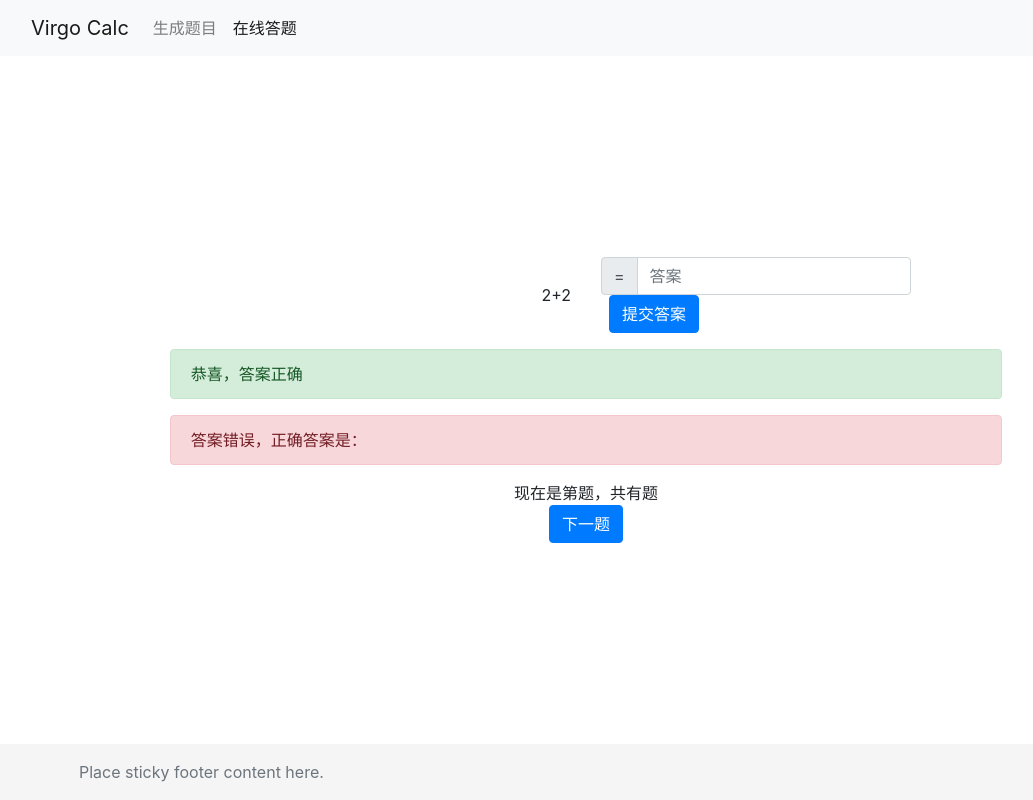
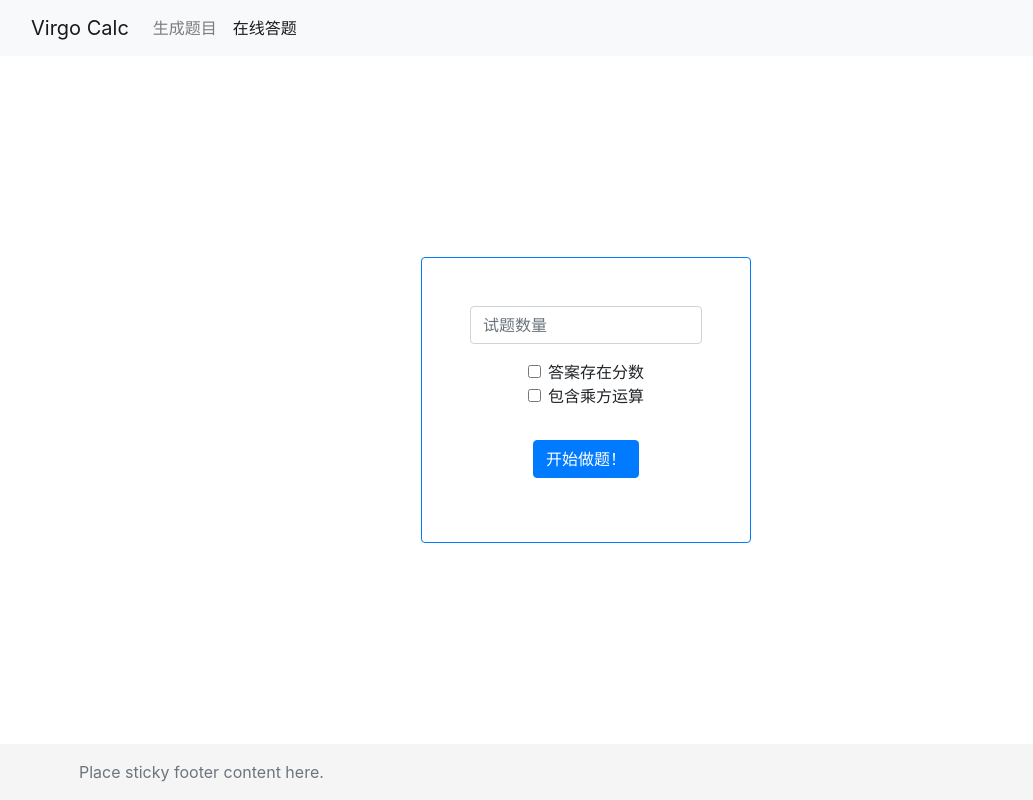
Before and after one commit to felinae98/virgo-calc, a Flask app: page / in a window 1280 px wide, after a click on "在线答题". Shown: the whole page, without its empty margins (54-1087 px from the left). Run offline with Flask 2, Linux system fonts and the light colour scheme; some libraries are stand-ins or nearby versions.

Commit message:
basic usage

```diff
--- a/app.py
+++ b/app.py
@@ -3,6 +3,8 @@
 from problem import Problem
 from os import environ
 import json
+from fractions import Fraction
+
 app = Flask(__name__)
 
 app.config['SESSION_TYPE'] = "filesystem"
@@ -46,7 +48,34 @@
     except:
         abort(400)
     session['cur_num'] = 1
+    session["correct_ans"] = 0
     problem = Problem("^", True, session['enable_frac'], session['enable_pow'])
     res = {"prob":str(problem), "cur_num": session['cur_num'], "all_num": session['all_num']}
     session['ans'] = str(problem.root.number)
     return json.dumps(res)
+
+@app.route("/submit", methods=["POST"])
+def submit():
+    try:
+        ans = Fraction(request.form['ans'])
+    except:
+        abort(400)
+    if str(ans) == session["ans"]:
+        session['correct_ans'] += 1
+        res = {"correct": True}
+        return json.dumps(res)
+    else:
+        res = {"correct": False, "ans": session['ans']}
+        return json.dumps(res)
+
+@app.route("/next", methods=["POST"])
+def next():
+    session['cur_num'] += 1
+    problem = Problem("^", True, session['enable_frac'], session['enable_pow'])
+    session['ans'] = str(problem.root.number)
+    res = {
+        "prob": str(problem),
+        "cur_num": session['cur_num'],
+        "all_num": session["all_num"]
+    }
+    return json.dumps(res)
--- a/static/js/index.js
+++ b/static/js/index.js
@@ -53,7 +53,7 @@
             $("#start-div").hide();
             $("#prob-div").show();
             res = JSON.parse(data);
-            $("#prob-text").html(res.porb);
+            $("#prob-text").html(res.prob);
             $("#cur-prob-num").html(res.cur_num);
             $("#all-prob-num").html(res.all_num);
         })
--- a/templates/index.html
+++ b/templates/index.html
@@ -92,7 +92,7 @@
 
         </div>
         <div class="tab-pane fade h-100 d-flex" id="exam" role="tabpanel" aria-labelledby="exam-tab">
-            <div class="rounded border border-primary p-5 m-auto h-auto d-none" id="start-div">
+            <div class="rounded border border-primary p-5 m-auto h-auto" id="start-div">
                 <form id="start-form" class="text-center mx-auto">
                     <input type="text" placeholder="试题数量" class="form-control" required="" id="start-num">
                     <div class="form-check mt-3">
@@ -110,7 +110,7 @@
                     <button type="button" class="btn btn-primary my-3" id="start-button">开始做题！</button>
                 </form>
             </div>
-            <div id="prob-div" class="m-auto w-75">
+            <div id="prob-div" class="m-auto w-75" style="display: none;">
                 <div class="row">
                     <div class="col-6 my-auto text-right" id="prob-text">2+2</div>
                     <div class="col-6">
@@ -125,10 +125,10 @@
                         </form>
                     </div>
                 </div>
-                <div class="alert alert-success my-3" role="alert" id="ans-correct">
+                <div class="alert alert-success my-3" style="display: none;" role="alert" id="ans-correct">
                     恭喜，答案正确
                 </div>
-                <div class="alert alert-danger my-3" role="alert" id="ans-error">
+                <div class="alert alert-danger my-3" style="display: none;" role="alert" id="ans-error">
                     答案错误，正确答案是：<span id="correct-value"></span>
                 </div>
                 <div class="text-center">
```
Also changed, not shown: 1 other file.
